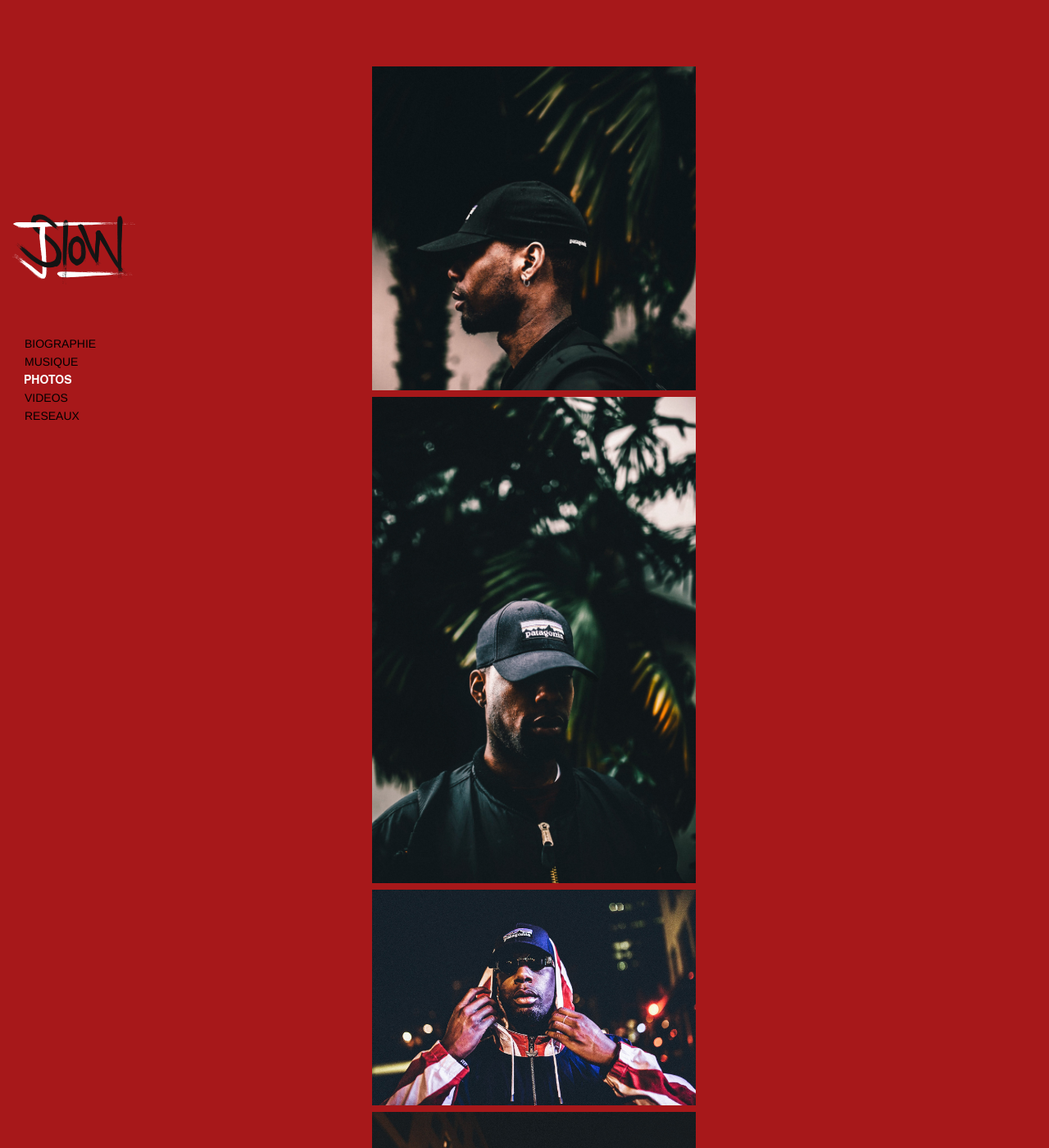
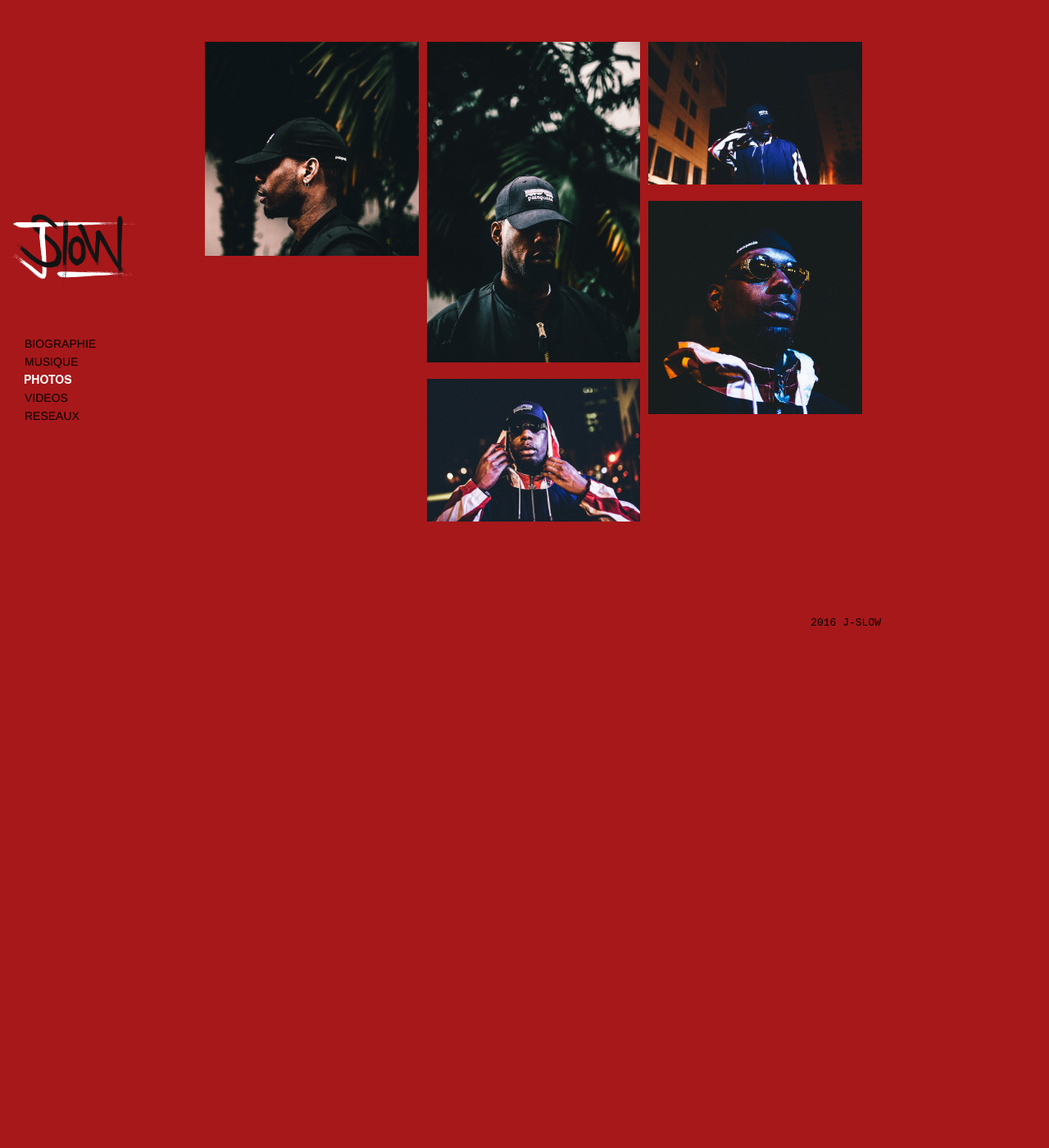
Before and after one commit to NickPapacostas/j-slow, a Jekyll site: the page built from photos.html, in a window 1280 px wide and 1400 px high. Shown: the whole window at 82% size. Built offline with Jekyll 4.4.1, drawn with Linux system fonts in a browser that asks for light colours; nearby versions of some CDN libraries; some web fonts are replaced.

Commit message:
photos look better

```diff
--- a/css/main.css
+++ b/css/main.css
@@ -373,39 +373,87 @@
 }
 
 
+/* Photos */
 .photos {
+
+   -webkit-column-count: 3;
+   -webkit-column-gap:   10px;
+   -moz-column-count:    3;
+   -moz-column-gap:      10px;
+   column-count:         3;
+   column-gap:           10px;
+}
+
+.photo-wrapper {
+  margin-bottom: 20px;
+}
+.photos img {
+  /* Just in case there are inline attributes */
+  width: 100% !important;
+  height: auto !important;
+}
+
+@media (max-width: 1200px) {
+  .photos {
+  -moz-column-count:    3;
+  -webkit-column-count: 3;
+  column-count:         3;
+  }
+}
+@media (max-width: 1000px) {
+  .photos {
+  -moz-column-count:    2;
+  -webkit-column-count: 2;
+  column-count:         2;
+  }
+}
+@media (max-width: 800px) {
+  .photos {
+  -moz-column-count:    2;
+  -webkit-column-count: 2;
+  column-count:         2;
+  }
+}
+@media (max-width: 400px) {
+  .photos {
+  -moz-column-count:    1;
+  -webkit-column-count: 1;
+  column-count:         1;
+  }
+}
+
+/*.photos {
   display: flex;
   flex-wrap: wrap;
-  justify-content: space-between; /* or space-around */
+  justify-content: space-between;
 }
+*/
 
-.photos a {
-  display: inline-block;
-  margin-bottom: 8px;
-  text-decoration: none;
-  color: black;
-}
 
 @media screen and (min-width: 60em) {
   a {
     width: calc(50% - 6px);
   }
 }
-
-.photos a:hover img {
+/*
+.photos .photo-wrapper:hover {
   transform: scale(1.15);
-}
-
-.photos figure {
+}*/
+/*
+.photo-wrapper {
   margin: 0;
   overflow: hidden;
+}*/
+
+.photos {
+  margin-top: 50px;
 }
 
 .photos figcaption {
   margin-top: 15px;
 }
-
-.photos img {
+/*
+.photos .photo-wrapper {
   border: none;
   max-width: 100%;
   height: auto;
@@ -413,7 +461,7 @@
   background: #ccc;
   transition: transform .2s ease-in-out;
 }
-
+*/
 /*END CUSTOM STYLES*/
 
 .ir {
--- a/photos.html
+++ b/photos.html
@@ -3,49 +3,31 @@
 title: Photos
 ---
 
-<div class="content" class="clearfix">
-  <div class="photos">
+<section class="photos">
 
-    <div class="photo">
-      <a class="lightbox" href="photos/photo6.jpg">
-        <figure>
-        <img src="photos/photo6.JPG" alt="">
-        </figure>
-      </a>
-    </div>
-
-
-    <div class="photo">
-      <a class="lightbox" href="photos/photo5.jpg">
-        <figure>
-          <img src="photos/photo5.jpg" alt="">
-        </figure>
-      </a>
-    </div>
-
-    <div class="photo">
-      <a class="lightbox" href="photos/photo2.jpg">
-        <figure>
-          <img src="photos/photo2.jpg" alt="">
-        </figure>
-      </a>
-    </div>
-
-    <div class="photo">
-
-      <a class="lightbox" href="photos/photo4.jpg">
-        <figure>
-          <img src="photos/photo4.jpg" alt="">
-        </figure>
-      </a>
-    </div>
-
-    <div class="photo">
-      <a class="lightbox" href="photos/photo1.jpg">
-        <figure>
-          <img src="photos/photo1.jpg" alt="">
-        </figure>
-      </a>
+  <div class="photo-wrapper">
+    <div class="overlay">
+      <img src="photos/photo6.JPG" alt="">
     </div>
   </div>
-</div>
+  <div class="photo-wrapper">
+    <div class="overlay">
+      <img src="photos/photo5.jpg" alt="">
+    </div>
+  </div>
+  <div class="photo-wrapper">
+    <div class="overlay">
+      <img src="photos/photo2.jpg" alt="">
+    </div>
+  </div>
+  <div class="photo-wrapper">
+    <div class="overlay">
+      <img src="photos/photo4.jpg" alt="">
+    </div>
+  </div>
+  <div class="photo-wrapper">
+    <div class="overlay">
+      <img src="photos/photo1.jpg" alt="">
+    </div>
+  </div>
+</section>
```
